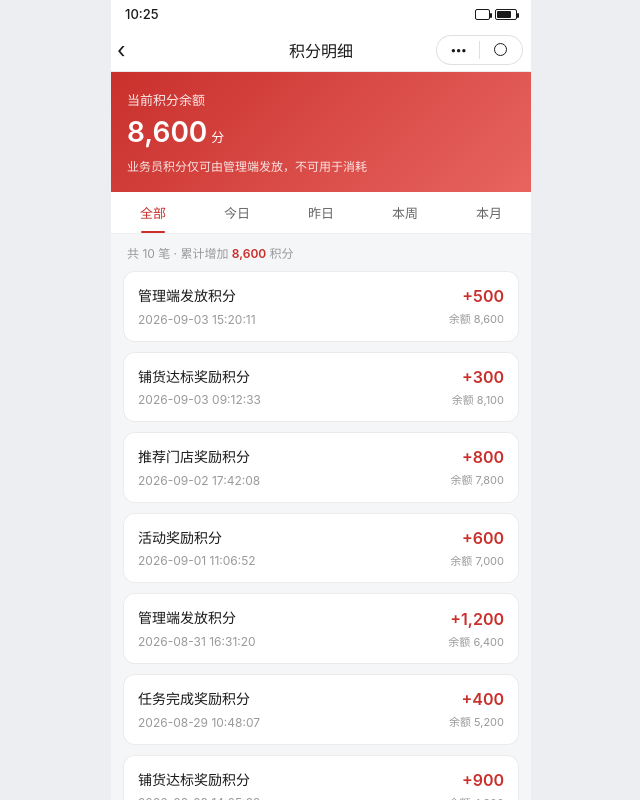
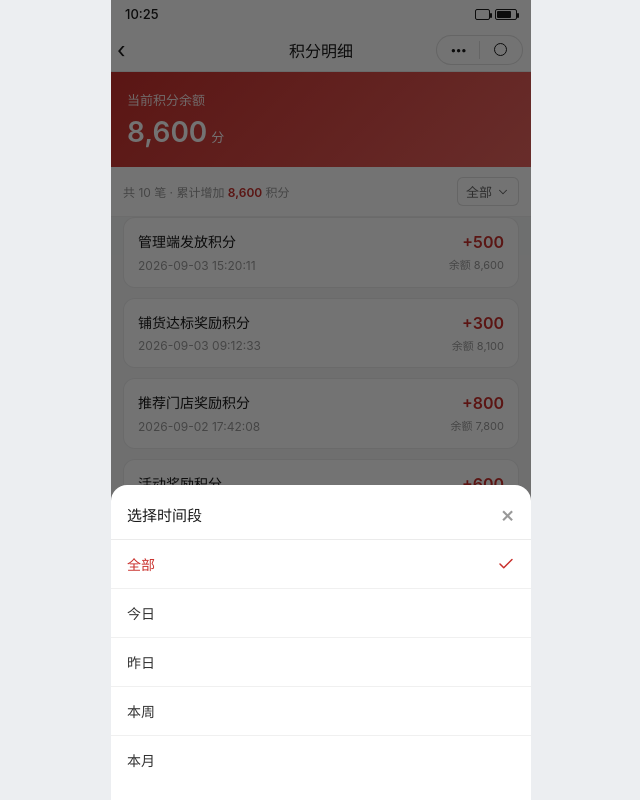
Before and after one commit to Kui0105/1528-01-ue.ue.ehaiba.net, a website: page salesman-points-detail.html in a window 1280 px wide. Both pictures are taken after a click on the element "全部". Shown: the whole page, without its empty margins (319-959 px from the left). Drawn offline with Linux system fonts and the light colour scheme.

Commit message:
fix: 积分余额去掉说明文字，业务员积分明细筛选改为时间段选择弹层 v0.40.1

```diff
--- a/package.json
+++ b/package.json
@@ -1,6 +1,6 @@
 {
   "name": "maijixuan-lottery-prototype",
-  "version": "0.40.0",
+  "version": "0.40.1",
   "description": "迈极炫槟榔扫码抽奖小程序交互原型",
   "private": true,
   "scripts": {},
--- a/salesman-points-detail.html
+++ b/salesman-points-detail.html
@@ -30,15 +30,26 @@ body{font-family:-apple-system,BlinkMacSystemFont,'PingFang SC','Hiragino Sans G
 .balance .lb{font-size:13px;opacity:.9;margin-bottom:6px}
 .balance .num{font-size:28px;font-weight:600}
 .balance .num small{font-size:13px;font-weight:400;margin-left:4px}
-.balance .tip{font-size:12px;opacity:.85;margin-top:8px}
 
-.tabs{display:flex;background:#fff;border-bottom:.5px solid rgba(0,0,0,.06);flex-shrink:0}
-.tabs .tab{flex:1;text-align:center;padding:11px 0;font-size:13px;color:#666;cursor:pointer;position:relative}
-.tabs .tab.active{color:#c9302c;font-weight:500}
-.tabs .tab.active::after{content:'';position:absolute;left:50%;transform:translateX(-50%);bottom:0;width:24px;height:2px;background:#c9302c;border-radius:2px}
+.filter-bar{display:flex;align-items:center;justify-content:space-between;gap:10px;padding:10px 12px;background:#fff;border-bottom:.5px solid rgba(0,0,0,.06);flex-shrink:0}
+.summary{font-size:12px;color:#999;min-width:0;overflow:hidden;text-overflow:ellipsis;white-space:nowrap}
+.summary b{color:#c9302c;font-weight:600}
+.filter-trigger{display:flex;align-items:center;gap:4px;font-size:13px;color:#666;cursor:pointer;padding:4px 8px;border:.5px solid rgba(0,0,0,.12);border-radius:6px;background:#fff;flex-shrink:0}
+.filter-trigger svg{width:14px;height:14px}
 
-.summary{padding:10px 16px;font-size:12px;color:#999;background:#f5f6f7}
-.summary b{color:#c9302c;font-weight:600}
+/* 时间段选择弹层 */
+.modal{position:absolute;inset:0;background:rgba(0,0,0,.55);z-index:150;display:none;align-items:flex-end;justify-content:center}
+.modal.show{display:flex}
+.filter-sheet{width:100%;max-width:420px;background:#fff;border-radius:16px 16px 0 0;padding:16px 0;animation:slideUp .22s ease}
+@keyframes slideUp{from{transform:translateY(100%)}to{transform:translateY(0)}}
+.sheet-hd{display:flex;justify-content:space-between;align-items:center;padding:0 16px 12px;border-bottom:.5px solid rgba(0,0,0,.08)}
+.sheet-hd span{font-size:15px;font-weight:500}
+.sheet-hd .close{font-size:22px;color:#999;cursor:pointer;width:30px;text-align:right}
+.sheet-item{padding:14px 16px;font-size:14px;color:#333;display:flex;justify-content:space-between;align-items:center;cursor:pointer}
+.sheet-item:not(:last-child){border-bottom:.5px solid rgba(0,0,0,.06)}
+.sheet-item.active{color:#c9302c}
+.sheet-item .check{width:18px;height:18px;display:none}
+.sheet-item.active .check{display:block}
 
 .content{flex:1;overflow-y:auto;-webkit-overflow-scrolling:touch;padding:0 12px 12px}
 
@@ -67,19 +78,52 @@ body{font-family:-apple-system,BlinkMacSystemFont,'PingFang SC','Hiragino Sans G
   <div class="balance">
     <div class="lb">当前积分余额</div>
     <div class="num">8,600<small>分</small></div>
-    <div class="tip">业务员积分仅可由管理端发放，不可用于消耗</div>
   </div>
 
-  <div class="tabs">
-    <div class="tab active" data-t="all" onclick="setTab('all')">全部</div>
-    <div class="tab" data-t="today" onclick="setTab('today')">今日</div>
-    <div class="tab" data-t="yesterday" onclick="setTab('yesterday')">昨日</div>
-    <div class="tab" data-t="week" onclick="setTab('week')">本周</div>
-    <div class="tab" data-t="month" onclick="setTab('month')">本月</div>
+  <div class="filter-bar">
+    <div class="summary" id="summary"></div>
+    <div class="filter-trigger" onclick="showFilterSheet()">
+      <span id="filterText">全部</span>
+      <svg width="14" height="14" viewBox="0 0 24 24" fill="none" stroke="currentColor" stroke-width="1.8" stroke-linecap="round" stroke-linejoin="round">
+        <polyline points="6 9 12 15 18 9"></polyline>
+      </svg>
+    </div>
   </div>
 
-  <div class="summary" id="summary"></div>
   <div class="content" id="content"></div>
+
+  <!-- 时间段选择弹层 -->
+  <div class="modal" id="filterModal" onclick="closeFilterModal(event)">
+    <div class="filter-sheet" onclick="event.stopPropagation()">
+      <div class="sheet-hd">
+        <span>选择时间段</span>
+        <span class="close" onclick="hideFilterSheet()">×</span>
+      </div>
+      <div class="sheet-list">
+        <div class="sheet-item active" data-t="all" onclick="selectFilter('all','全部')">
+          <span>全部</span>
+          <svg class="check" width="18" height="18" viewBox="0 0 24 24" fill="none" stroke="#c9302c" stroke-width="2" stroke-linecap="round" stroke-linejoin="round"><polyline points="20 6 9 17 4 12"></polyline></svg>
+        </div>
+        <div class="sheet-item" data-t="today" onclick="selectFilter('today','今日')">
+          <span>今日</span>
+          <svg class="check" width="18" height="18" viewBox="0 0 24 24" fill="none" stroke="#c9302c" stroke-width="2" stroke-linecap="round" stroke-linejoin="round"><polyline points="20 6 9 17 4 12"></polyline></svg>
+        </div>
+        <div class="sheet-item" data-t="yesterday" onclick="selectFilter('yesterday','昨日')">
+          <span>昨日</span>
+          <svg class="check" width="18" height="18" viewBox="0 0 24 24" fill="none" stroke="#c9302c" stroke-width="2" stroke-linecap="round" stroke-linejoin="round"><polyline points="20 6 9 17 4 12"></polyline></svg>
+        </div>
+        <div class="sheet-item" data-t="week" onclick="selectFilter('week','本周')">
+          <span>本周</span>
+          <svg class="check" width="18" height="18" viewBox="0 0 24 24" fill="none" stroke="#c9302c" stroke-width="2" stroke-linecap="round" stroke-linejoin="round"><polyline points="20 6 9 17 4 12"></polyline></svg>
+        </div>
+        <div class="sheet-item" data-t="month" onclick="selectFilter('month','本月')">
+          <span>本月</span>
+          <svg class="check" width="18" height="18" viewBox="0 0 24 24" fill="none" stroke="#c9302c" stroke-width="2" stroke-linecap="round" stroke-linejoin="round"><polyline points="20 6 9 17 4 12"></polyline></svg>
+        </div>
+      </div>
+    </div>
+  </div>
+
   <div class="toast" id="toast"></div>
 </div>
 
@@ -106,7 +150,17 @@ function dateFor(offset){
   d.setDate(d.getDate()-offset);
   return d.getFullYear()+'-'+pad(d.getMonth()+1)+'-'+pad(d.getDate());
 }
-function setTab(t){curTab=t;document.querySelectorAll('.tab').forEach(x=>x.classList.toggle('active',x.dataset.t===t));render();}
+function showFilterSheet(){document.getElementById('filterModal').classList.add('show');}
+function hideFilterSheet(){document.getElementById('filterModal').classList.remove('show');}
+function closeFilterModal(e){if(e.target.id==='filterModal')hideFilterSheet();}
+function selectFilter(type,label){
+  curTab=type;
+  document.querySelectorAll('.sheet-item').forEach(t=>t.classList.remove('active'));
+  document.querySelector(`.sheet-item[data-t="${type}"]`).classList.add('active');
+  document.getElementById('filterText').textContent=label;
+  hideFilterSheet();
+  render();
+}
 function match(r){
   if(curTab==='today')return r.offset===0;
   if(curTab==='yesterday')return r.offset===1;
```
Also changed, not shown: promote.html (+0 -2 lines).
